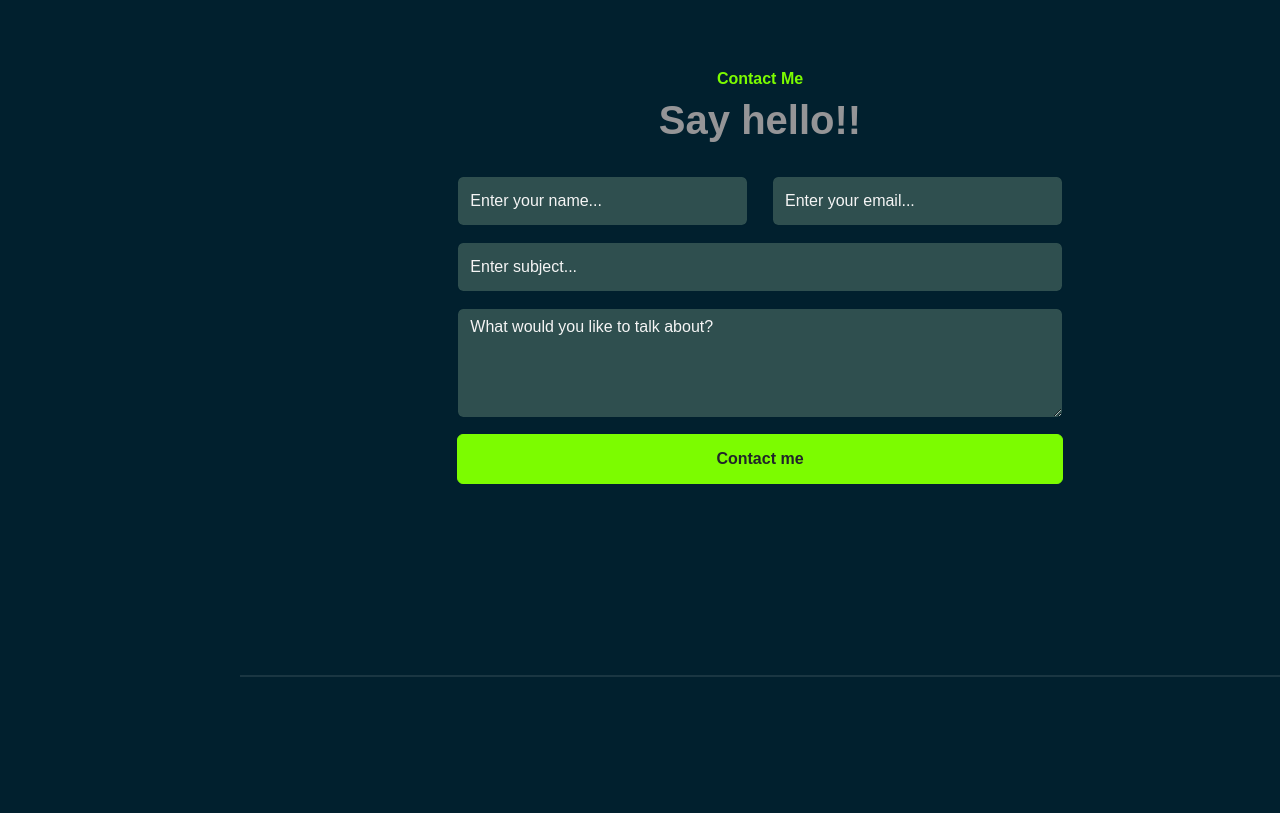
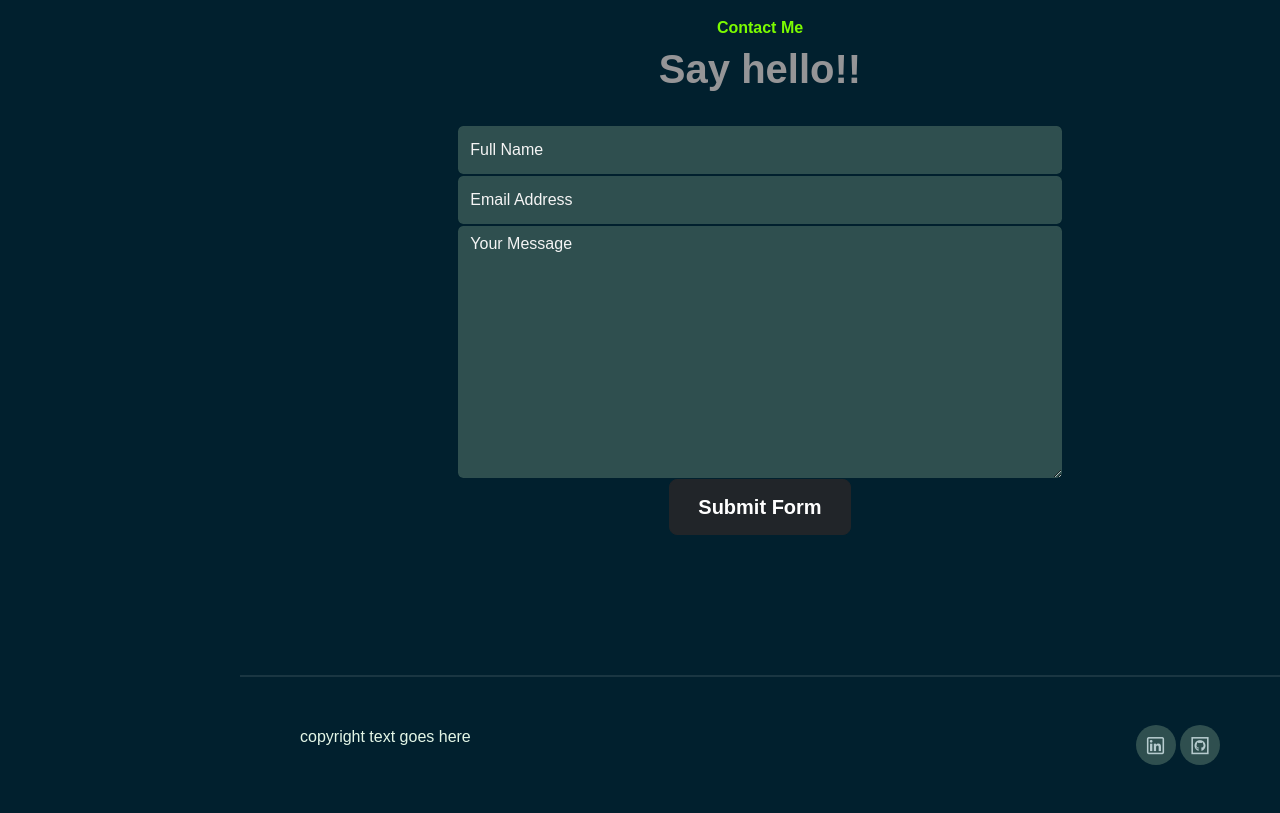
Before and after one commit to JoRoCode/JoRoCode.github.io, a plain HTML site: page index.html in a window 1280 px wide. Shown: the part 5900-6713 px from the top of the page. Before the commit the page ends 6577 px from the top, so only its background shows below. Drawn offline with Linux system fonts and the light colour scheme; a web font is replaced by a local one.

Commit message:
basically done

```diff
--- a/assets/css/style.css
+++ b/assets/css/style.css
@@ -168,3 +168,14 @@ img {
 #contact input.form-control {
     height: 50px;
 }
+
+.social-icons a {
+    width: 40px;
+    height: 40px;
+    display: inline-flex;
+    align-items: center;
+    justify-content: center;
+    background-color: darkslategray;
+    border-radius: 100px;
+    font-size: 25px;
+}
--- a/index.html
+++ b/index.html
@@ -343,27 +343,60 @@
                         <h1 data-aos="fade-up" data-aos-delay="300">Say hello!!</h1>
                     </div>
                     <div class="col-lg-8">
-                        <form action="#" class="row gy-lg-3 gy-3">
-                            <label class="form-group col-md-6">
-                                <input type="text" class="form-control" placeholder="Enter your name..." id="">
-                            </label>
-                            <label class="form-group col-md-6">
-                                <input type="email" class="form-control" placeholder="Enter your email..." id="">
-                            </label>
-                            <label class="form-group col-12">
-                                <input type="text" class="form-control" placeholder="Enter subject..." id="">
-                            </label>
-                            <label class="form-group col-12">
-                                <textarea name="" rows="4" class="form-control" placeholder="What would you like to talk about?"></textarea>
-                            </label>
-                            <label class="form-group col-12 d-grid">
+                        <!-- <form target="_blank" action="https://formsubmit.co/61f22b9cce47ffbe87bc2485ebf652a1" method="post" class="row gy-lg-3 gy-3">
+                            <input type="hidden" name="_captcha" value="false">
+                            <input type="hidden" name="_next" value="https://jorocode.github.io/?#contact">
+                            <div class="form-group col-md-6" data-aos="zoom-in-up" data-aos-delay="300">
+                                <input type="text" class="form-control" placeholder="Enter your name..." name="name" required>
+                            </div>
+                            <div class="form-group col-md-6" data-aos="zoom-in-up" data-aos-delay="600">
+                                <input type="email" class="form-control" placeholder="Enter your email..." name="email" required>
+                            </div>
+                            <div class="form-group col-12" data-aos="zoom-in-up" data-aos-delay="900">
+                                <input type="text" class="form-control" placeholder="Enter subject..." name="subject">
+                            </div>
+                            <div class="form-group col-12" data-aos="zoom-in-up" data-aos-delay="1200">
+                                <textarea name="message" rows="5" class="form-control" placeholder="What would you like to talk about?" required></textarea>
+                            </div>
+                            <div class="form-group col-12 d-grid" data-aos="zoom-in-up" data-aos-delay="1500">
                                 <button type="submit" class="btn btn-brand">Contact me</button>
-                            </label>
+                            </div>
+                        </form> -->
+                        <form target="_blank" action="https://formsubmit.co/el/tazoxa" method="POST">
+                            <div class="form-group">
+                                <div class="form-row">
+                                    <div class="col">
+                                        <input type="text" name="name" class="form-control" placeholder="Full Name" required>
+                                    </div>
+                                    <div class="col">
+                                        <input type="email" name="email" class="form-control" placeholder="Email Address" required>
+                                    </div>
+                                </div>
+                            </div>
+                            <div class="form-group">
+                                <textarea placeholder="Your Message" class="form-control" name="message" rows="10" required></textarea>
+                            </div>
+                            <button type="submit" class="btn btn-lg btn-dark btn-block">Submit Form</button>
                         </form>
                     </div>
                 </div>
             </div>
         </section>
+        <footer class="py-5 p-lg-5">
+            <div class="container">
+                <div class="row gy-4 justify-content-between">
+                    <div class="col-auto">
+                        <p class="mb-0">copyright text goes here</p>
+                    </div>
+                    <div class="col-auto">
+                        <div class="social-icons">
+                            <a href="#"><i class="lab la-linkedin"></i></a>
+                            <a href="#"><i class="lab la-github-square"></i></a>
+                        </div>
+                    </div>
+                </div>
+            </div>
+        </footer>
     </div>
     <script src="./assets/js/bootstrap.bundle.min.js"></script>
     <script src="./assets/js/aos.js"></script>
```
